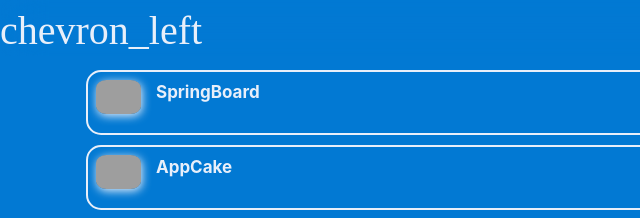
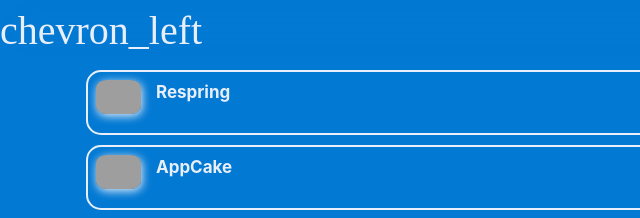
Before and after one commit to salmduski2/Kasar, a plain HTML site: page Other.html in a window 1280 px wide. Shown: the top 218 px of the page, 0-640 px from the left. Drawn offline with Linux system fonts and the light colour scheme; grey boxes are pictures that could not be loaded; a web font is replaced by a local one.

Commit message:
Update Other.html

```diff
--- a/Other.html
+++ b/Other.html
@@ -22,7 +22,7 @@
 <a href="itms-services://?action=download-manifest&amp;url=https://kasar.store/plist/SpringBoard.plist">
 <div class="apps">
 <img src="https://kasar.store//Img/loading.gif">
-<h1>SpringBoard</h1>
+<h1>Respring</h1>
 </div>
 </a>
 <a href="itms-services://?action=download-manifest&amp;url=https://kasar.store/plist/AppCake.plist">
```
